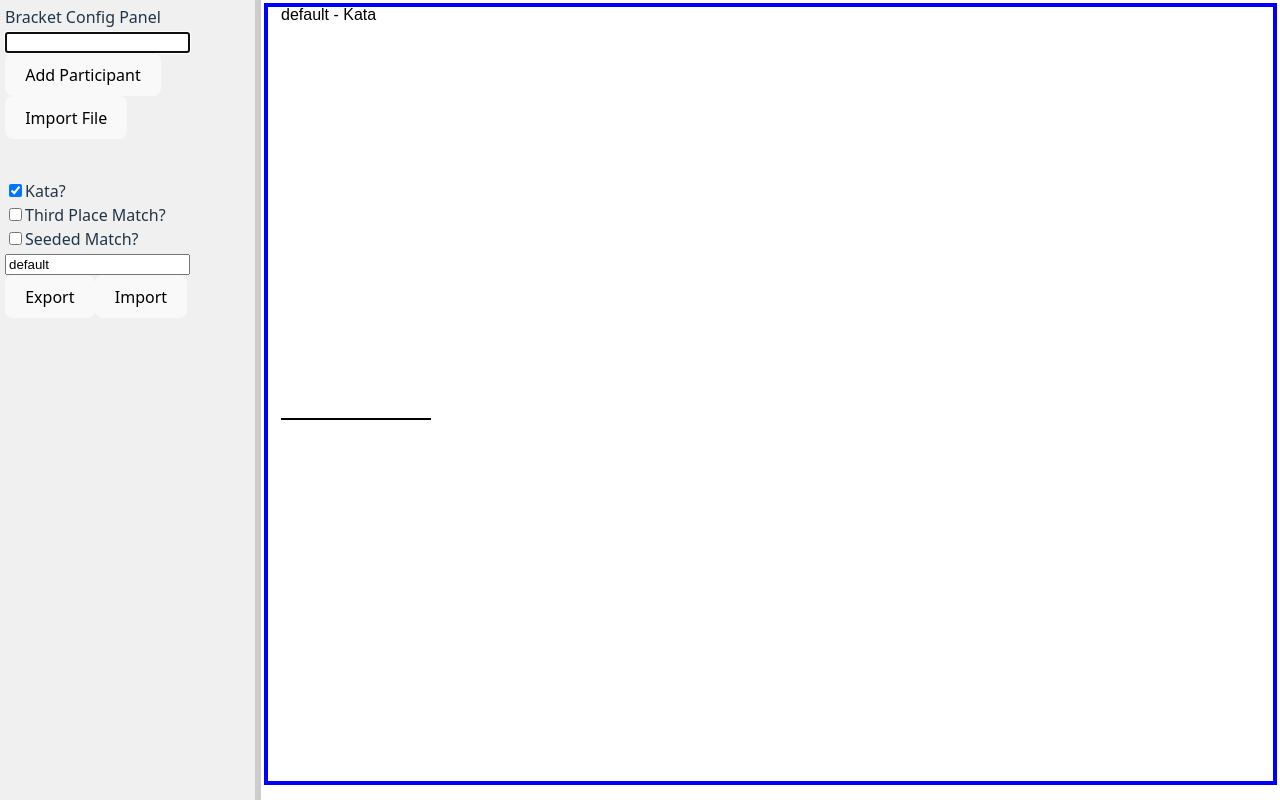
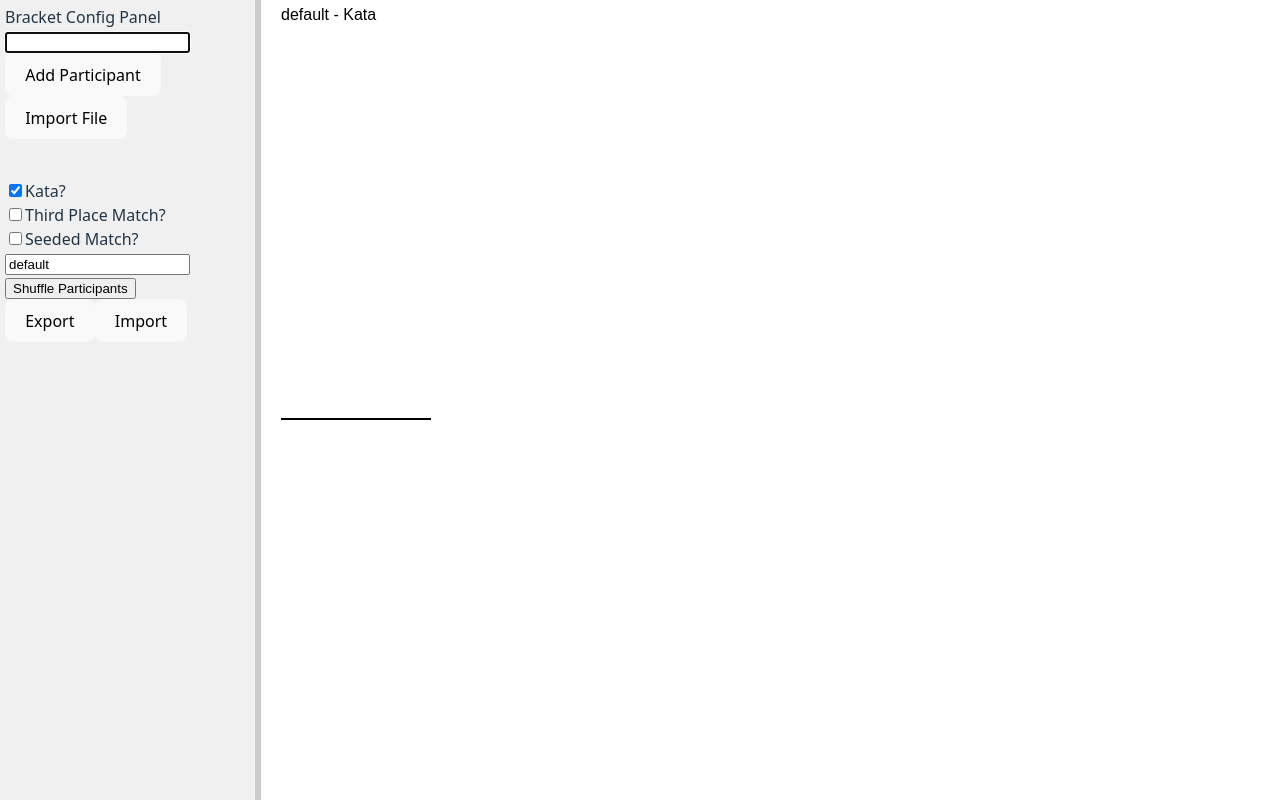
Before and after one commit to nikojo/Brackets, a React (Vite) app: page / in a window 1280 px wide. Built offline with nearby package versions, Linux system fonts and the light colour scheme.

Commit message:
added kata name and score fields. Add shuffle option

```diff
--- a/package.json
+++ b/package.json
@@ -15,7 +15,7 @@
     "papaparse": "^5.5.3",
     "react": "^19.2.0",
     "react-dom": "^19.2.0",
-    "react-resizable-panels": "^4.7.1",
+    "react-resizable-panels": "^4.7.6",
     "react-router-dom": "^7.13.0",
     "xlsx": "^0.18.5"
   },
--- a/src/BracketConfigPanel.tsx
+++ b/src/BracketConfigPanel.tsx
@@ -5,6 +5,7 @@ import ThirdPlace from './components/thirdPlace.tsx';
 import Seeded from './components/seeded.tsx';
 import Description from './components/description.tsx';
 import bpstore from './lib/BracketStore.ts';
+import Shuffle from './components/shufle.tsx';
 
 export default function BracketConfigPanel() {
 
@@ -16,6 +17,7 @@ export default function BracketConfigPanel() {
             <ThirdPlace />
             <Seeded />
             <Description />
+            <Shuffle />
             <ImportExportButtons store={bpstore} />
         </div>
     )
--- a/src/BracketPanel.tsx
+++ b/src/BracketPanel.tsx
@@ -42,9 +42,13 @@ const BracketPanel = observer(() => {
 
             // Drawing code
             context.clearRect(0, 0, canvas.width, canvas.height);
+
+            /*
+            // For verifying the client area
             context.strokeStyle = "blue";
             context.lineWidth = 4;
             context.strokeRect(5, 5, canvas.width-10, canvas.height-10);
+            */
 
             context.font = '12pt Arial';
             context.fillStyle = 'black';
@@ -52,7 +56,7 @@ const BracketPanel = observer(() => {
             // Add description at the top
             context.fillText(bpstore.description + " - " + (bpstore.isKata ? "Kata" : "Kumite"), 20, 20);
 
-            // Draw the bracket
+            // Draw the bracket and record bounding boxes for interaction
             const newBoundingBoxes: BoundingBox[] = [];
             const titlebarHeight = 50
             const leftMargin = 20;
@@ -125,7 +129,17 @@ const BracketPanel = observer(() => {
                 context.lineTo(x + 150, y);
                 context.stroke();
                 context.fillText(bpstore.thirdPlace || "", x, y - 4);
+            }
 
+            // draw kata and scores if applicable
+            if (bpstore.isKata) {
+                let x = (bpstore.rounds + 1) * 150 + leftMargin;
+                const spacing = (canvas.height - titlebarHeight) / 8;
+                for (let i = 0; i < Math.min(bpstore.participants.length, 4); i++) {
+                    const y = titlebarHeight + Math.floor(((4 - (i + 1)) * 2 * spacing) + spacing);
+                    context.fillText("kata: ______________", x, y - (spacing / 4));
+                    context.fillText("score: _____________", x, y + (spacing / 4));
+                }
             }
         };
 
--- a/src/components/importExport.tsx
+++ b/src/components/importExport.tsx
@@ -14,7 +14,7 @@ export function ImportExportButtons({ store }: Props) {
         const url = URL.createObjectURL(blob);
         const a = document.createElement("a");
         a.href = url;
-        a.download = "bracket.json";
+        a.download = store.description.replace(/[^a-zA-Z0-9]/g, "-") + (store.isKata ? "-kata" : "-kumite") + ".json";
         a.click();
         URL.revokeObjectURL(url);
     };
--- /dev/null
+++ b/src/components/shufle.tsx
@@ -0,0 +1,18 @@
+import { useStore } from '../lib/BracketStore.ts';
+import { observer } from 'mobx-react-lite';
+
+const Shuffle = observer(() => {
+
+    const bpstore = useStore();
+    function shuffleParticipants() {
+        bpstore.shuffleParticipants();
+    }
+
+    return (
+        <div>
+             <input type="button" value="Shuffle Participants" onClick={shuffleParticipants} />
+        </div>
+    )
+});
+
+export default Shuffle;
--- a/src/lib/BracketStore.ts
+++ b/src/lib/BracketStore.ts
@@ -53,6 +53,14 @@ class BracketStore {
             throw new Error("Position index out of bounds");
         }
         this.brackets[round][pos] = participant;
+    }
+
+    shuffleParticipants() {
+        for (let i = this.participants.length - 1; i > 0; i--) {
+            const j = Math.floor(Math.random() * (i + 1));
+            [this.participants[i], this.participants[j]] = [this.participants[j], this.participants[i]];
+        }
+        this.regenerateBracketStore();
     }
 
     private mergeArraysAndFindDuplicates<T>(arr1: T[], arr2: T[]): { uniqueArray: T[], duplicates: T[] } {
```
Also changed, not shown: 1 other file (tests, documents, lock files or other folders).
